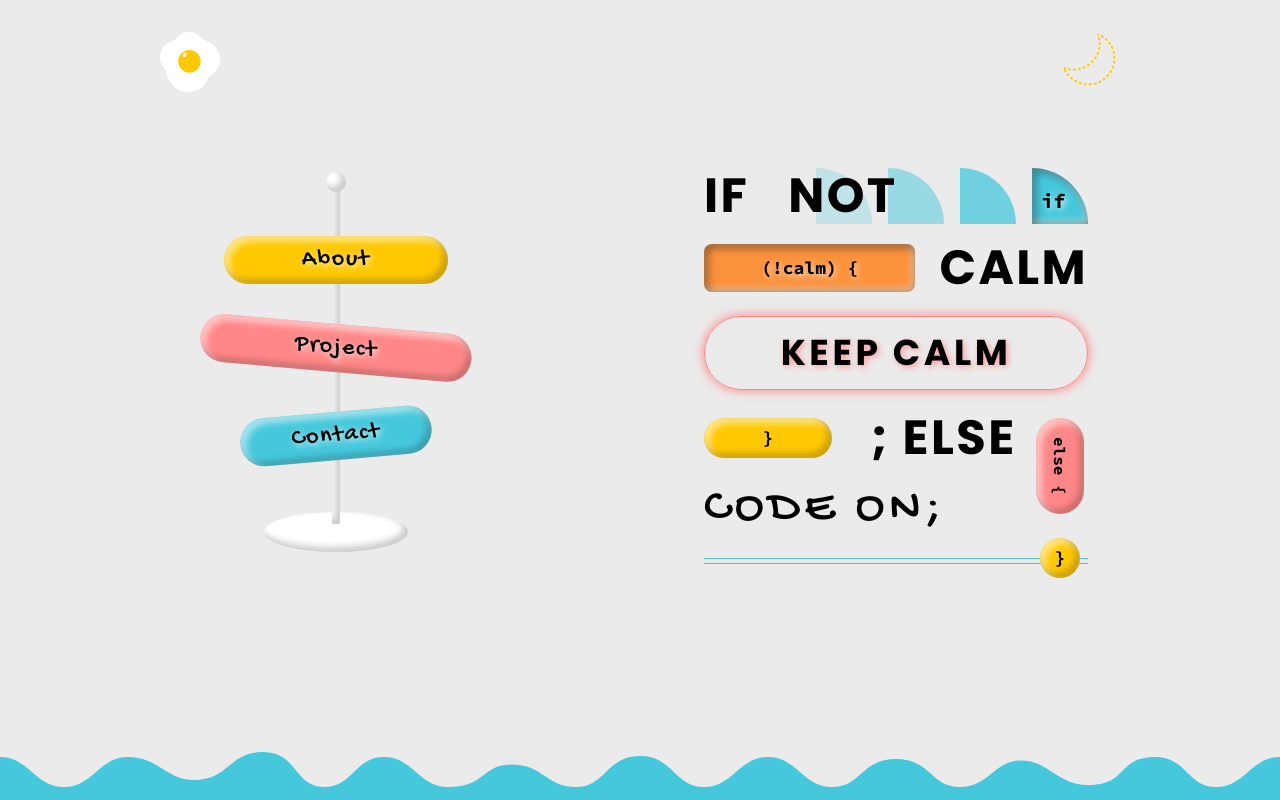
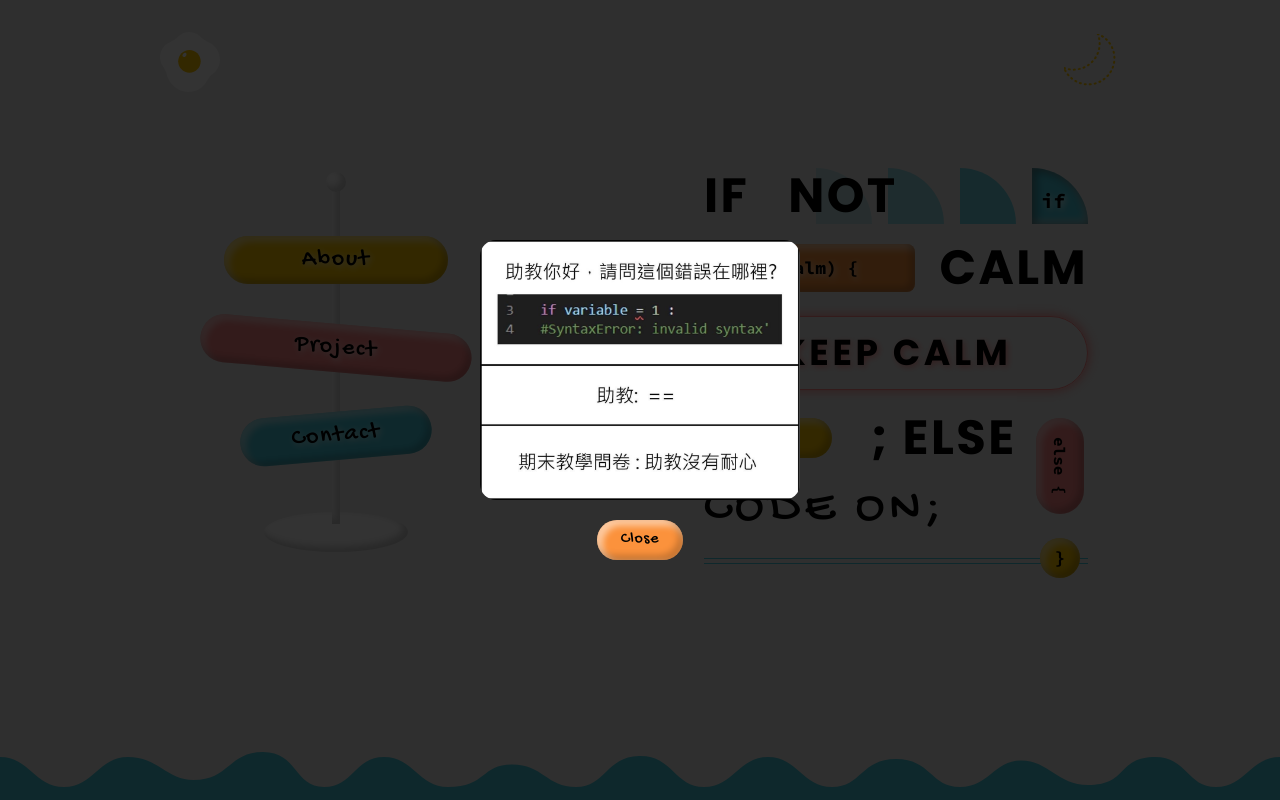
Before and after one commit to HsiaooooooJu/nextfolio, a Next.js app: page / in a window 1280 px wide. Both pictures are taken after a click on the button "(!calm) {". Built offline with nearby package versions, Linux system fonts and the light colour scheme.

Commit message:
refactor(lightbox): add new image, reduce duplication, set position to fixed

```diff
--- a/app/components/LandingDeco.tsx
+++ b/app/components/LandingDeco.tsx
@@ -1,17 +1,17 @@
 'use client'
 
 import { useState, useEffect, useRef } from 'react'
-import Image from 'next/image'
 import { useThrottle } from '../hooks'
-import { Button, Lightbox } from '../ui'
+import { Button } from '../ui'
 import QuarterRound from './QuarterRound'
-
-import cx from 'clsx'
+import MemeBox from './MemeBox'
 
 const maxBarRatio = 87.5
 
 export default function LandingDeco() {
-    const [openLightboxId, setOpenLightboxId] = useState<'uno' | 'devProd' | null>()
+    const [openBoxId, setOpenBoxId] = useState<'uno' | 'devProd' | 'calm' | null>(
+        null,
+    )
     const [hue, setHue] = useState(360)
     const [dragging, setDragging] = useState(false)
     const barRef = useRef<HTMLDivElement>(null)
@@ -62,8 +62,8 @@
             <div className='flex-between gap-6 font-bold'>
                 <Button
                     style={{ filter }}
-                    className='bg-coral font-code flex-center h-12 w-2/3 rounded-lg text-lg text-black text-shadow-white'
-                    isActive
+                    onClick={() => setOpenBoxId('calm')}
+                    className='bg-coral font-code hover:shadow-coral flex-center h-12 w-2/3 rounded-lg text-lg text-black text-shadow-white'
                 >
                     {'(!calm) {'}
                 </Button>
@@ -82,7 +82,7 @@
             <div className='relative flex items-center font-bold'>
                 <Button
                     style={{ filter }}
-                    onClick={() => setOpenLightboxId('uno')}
+                    onClick={() => setOpenBoxId('uno')}
                     className='bg-canary hover:shadow-canary font-code flex-center h-10 w-10 rounded-full text-lg text-black sm:w-1/3'
                 >
                     {'}'}
@@ -93,7 +93,7 @@
                 </p>
                 <Button
                     style={{ filter }}
-                    onClick={() => setOpenLightboxId('devProd')}
+                    onClick={() => setOpenBoxId('devProd')}
                     className='bg-pink hover:shadow-pink font-code inset-shadow-btn_default vertical-rl flex-center absolute top-1 right-1 h-24 w-12 rounded-full text-black'
                 >
                     {'else {'}
@@ -119,44 +119,11 @@
                     className='border-blue h-1.5 border-y-1'
                 ></div>
             </div>
-            <Lightbox
-                isOpen={openLightboxId === 'uno'}
-                className='flex-center flex-col gap-5 bg-black'
-            >
-                <Image
-                    src='/images/meme_uno.jpg'
-                    width={360}
-                    height={240}
-                    alt='meme uno'
-                    className='rounded-lg'
-                />
-                <Button
-                    onClick={() => setOpenLightboxId(null)}
-                    style={{ filter }}
-                    className='bg-canary font-hand hover:shadow-canary rounded-full px-6 py-2 tracking-wider text-black'
-                >
-                    Close
-                </Button>
-            </Lightbox>
-            <Lightbox
-                isOpen={openLightboxId === 'devProd'}
-                className='flex-center flex-col gap-5'
-            >
-                <Image
-                    src='/images/meme_devProd.jpg'
-                    width={360}
-                    height={240}
-                    alt='meme production crash'
-                    className='rounded-lg bg-white py-2'
-                />
-                <Button
-                    onClick={() => setOpenLightboxId(null)}
-                    style={{ filter }}
-                    className='bg-pink font-hand hover:shadow-pink rounded-full px-6 py-2 tracking-wider text-black'
-                >
-                    Close
-                </Button>
-            </Lightbox>
+            <MemeBox
+                filter={filter}
+                openBoxId={openBoxId}
+                setOpenBoxId={setOpenBoxId}
+            />
         </div>
     )
 }
--- /dev/null
+++ b/app/components/MemeBox.tsx
@@ -0,0 +1,74 @@
+import { Dispatch, SetStateAction } from 'react'
+import Image from 'next/image'
+import { Button, Lightbox } from '../ui'
+import cx from 'clsx'
+
+interface PropsType {
+    filter: string
+    openBoxId: 'uno' | 'devProd' | 'calm' | null
+    setOpenBoxId: Dispatch<SetStateAction<'uno' | 'devProd' | 'calm' | null>>
+}
+
+const memeData = [
+    {
+        id: 'uno',
+        src: '/images/meme_uno.jpg',
+        width: 360,
+        height: 240,
+        alt: 'meme uno',
+        buttonClass: 'bg-canary hover:shadow-canary',
+        imageClass: 'rounded-lg',
+    },
+    {
+        id: 'devProd',
+        src: '/images/meme_devProd.jpg',
+        width: 360,
+        height: 240,
+        alt: 'meme production crash',
+        buttonClass: 'bg-pink hover:shadow-pink',
+        imageClass: 'rounded-lg bg-white py-2',
+    },
+    {
+        id: 'calm',
+        src: '/images/meme_calm.jpg',
+        width: 360,
+        height: 300,
+        alt: 'meme calm',
+        buttonClass: 'bg-coral hover:shadow-coral',
+        imageClass: 'rounded-2xl',
+    },
+] as const
+
+export default function MemeBox({ filter, openBoxId, setOpenBoxId }: PropsType) {
+    return (
+        <>
+            {memeData.map(
+                ({ id, src, width, height, alt, buttonClass, imageClass }) => (
+                    <Lightbox
+                        key={id}
+                        isOpen={id === openBoxId}
+                        className='flex-center flex-col gap-5'
+                    >
+                        <Image
+                            src={src}
+                            width={width}
+                            height={height}
+                            alt={alt}
+                            className={imageClass}
+                        />
+                        <Button
+                            onClick={() => setOpenBoxId(null)}
+                            style={{ filter }}
+                            className={cx(
+                                'font-hand rounded-full px-6 py-2 tracking-wider text-black',
+                                buttonClass,
+                            )}
+                        >
+                            Close
+                        </Button>
+                    </Lightbox>
+                ),
+            )}
+        </>
+    )
+}
--- a/app/globals.css
+++ b/app/globals.css
@@ -36,6 +36,7 @@
     --shadow-canary: 0 0 10px 2px rgb(255 200 0 / 0.8);
     --shadow-pink: 0 0 10px 2px rgb(255 135 135 / 0.8);
     --shadow-blue: 0 0 10px 2px rgb(70 200 220 / 0.8);
+    --shadow-coral: 0 0 10px 2px rgb(251 146 60 / 0.8);
     --shadow-white: 0 0 15px 4px rgb(255 255 255 / 0.5);
 
     --text-shadow-white: 2px 2px 6px rgb(255 255 255 / 0.8);
--- a/app/ui/Lightbox.tsx
+++ b/app/ui/Lightbox.tsx
@@ -32,13 +32,14 @@
             <>
                 <div
                     className={cx(
-                        'fixed top-0 left-0 z-10 h-svh w-full bg-black/80 transition-opacity duration-500',
+                        'fixed inset-0 z-10',
+                        'bg-black/80 transition-opacity duration-500',
                         isOpen ? 'opacity-100' : 'opacity-0',
                     )}
                 ></div>
                 <div
                     className={cx(
-                        'center z-10 mx-auto rounded-lg',
+                        'fixed inset-0 z-10 mx-auto rounded-lg',
                         width ?? 'w-80',
                         className,
                         isOpen ? 'scale_up' : 'scale_down',
```
Also changed, not shown: public/images/meme_calm.jpg (added).
